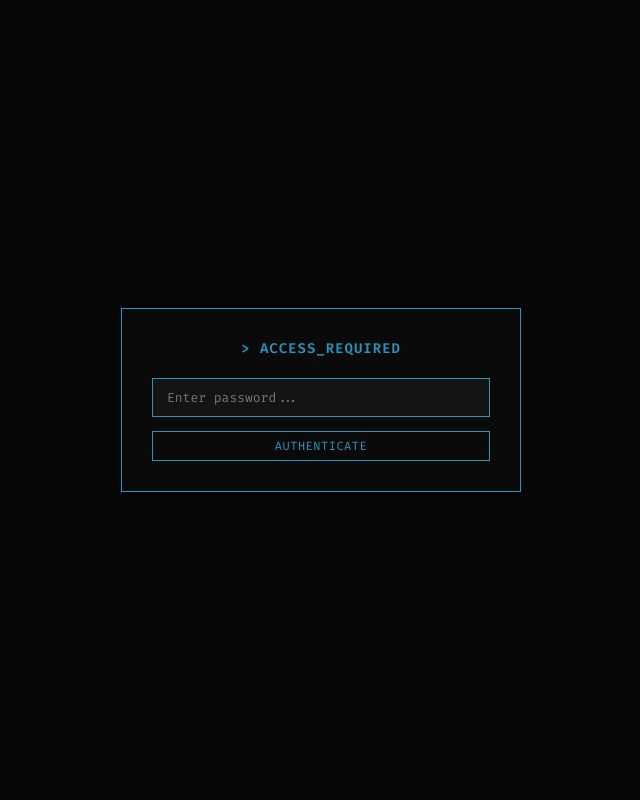
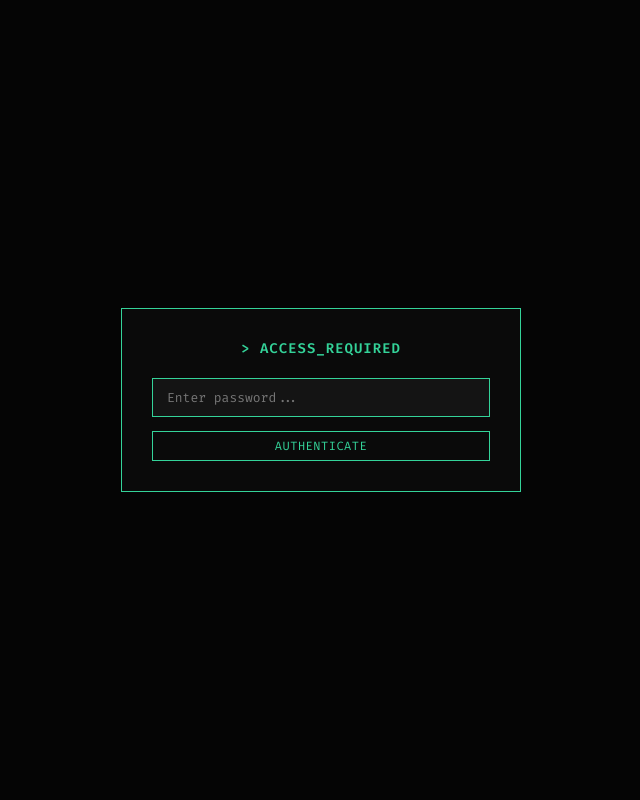
Before and after one commit to danielbitpro/tweetloop, a Flask app: page / in a window 1280 px wide. Shown: the whole page, without its empty margins (319-959 px from the left). Run offline with Flask 3, Linux system fonts and the light colour scheme.

Commit message:
style: change main green to #34d399 (--text-primary, --accent-green)

```diff
--- a/templates/index.html
+++ b/templates/index.html
@@ -16,12 +16,12 @@
             --bg-terminal: #0c110c;
             --border-color: #1a2a1a;
             --border-dim: #0f1f0f;
-            --text-primary: #2596be;
+            --text-primary: #34d399;
             --text-secondary: #00cc33;
             --text-muted: #006620;
             --text-dim: #003d10;
             --accent-cyan: #00e5ff;
-            --accent-green: #2596be;
+            --accent-green: #34d399;
             --accent-red: #ff3333;
             --accent-orange: #ff8800;
             --accent-yellow: #ffff00;
```
